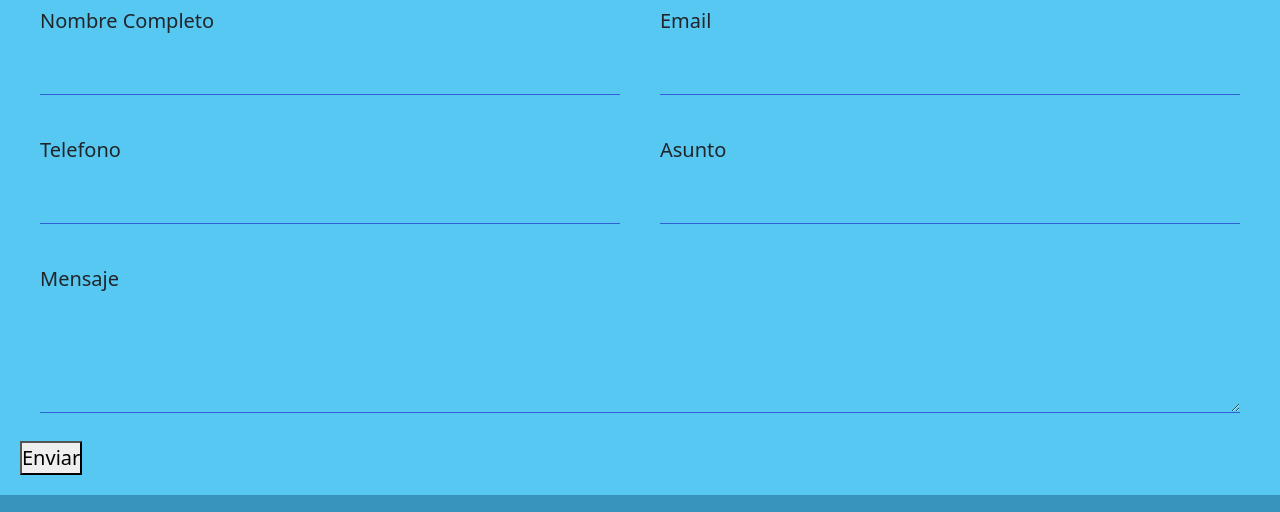
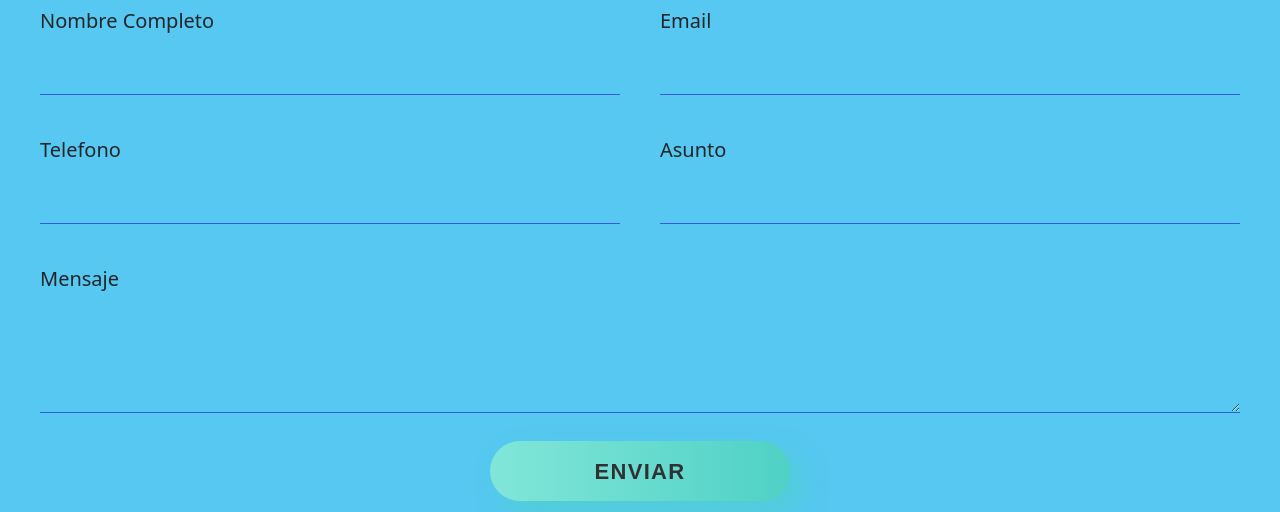
Before and after one commit to dambro182/AsocCapacitarte, a plain HTML site: page page/contacto.html in a window 1280 px wide. Shown: the part 260-772 px from the top of the page. Drawn offline with nearby package versions, Linux system fonts and the light colour scheme.

Commit message:
Version con animacion

```diff
--- a/css/styles.css
+++ b/css/styles.css
@@ -318,7 +318,95 @@ p img {
   padding-bottom: 13px;
 }
 /*Contacto*/
+.wrap {
+  height: 100%;
+  display: flex;
+  justify-content: center;
+}
 
+.button {
+  min-width: 300px;
+  min-height: 60px;
+  font-family: "Nunito", sans-serif;
+  font-size: 22px;
+  text-transform: uppercase;
+  letter-spacing: 1.3px;
+  font-weight: 700;
+  color: #313133;
+  background: #4fd1c5;
+  background: linear-gradient(
+    90deg,
+    rgba(129, 230, 217, 1) 0%,
+    rgba(79, 209, 197, 1) 100%
+  );
+  border: none;
+  border-radius: 1000px;
+  box-shadow: 12px 12px 24px rgba(79, 209, 197, 0.64);
+  transition: all 0.3s ease-in-out 0s;
+  cursor: pointer;
+  outline: none;
+  position: relative;
+  padding: 10px;
+}
+
+button::before {
+  content: "";
+  border-radius: 1000px;
+  min-width: calc(300px + 12px);
+  min-height: calc(60px + 12px);
+  border: 6px solid #00ffcb;
+  box-shadow: 0 0 60px rgba(0, 255, 203, 0.64);
+  position: absolute;
+  top: 50%;
+  left: 50%;
+  transform: translate(-50%, -50%);
+  opacity: 0;
+  transition: all 0.3s ease-in-out 0s;
+}
+
+.button:hover,
+.button:focus {
+  color: #313133;
+  transform: translateY(-6px);
+}
+
+button:hover::before,
+button:focus::before {
+  opacity: 1;
+}
+
+button::after {
+  content: "";
+  width: 30px;
+  height: 30px;
+  border-radius: 100%;
+  border: 6px solid #00ffcb;
+  position: absolute;
+  z-index: -1;
+  top: 50%;
+  left: 50%;
+  transform: translate(-50%, -50%);
+  animation: ring 1.5s infinite;
+}
+
+button:hover::after,
+button:focus::after {
+  animation: none;
+  display: none;
+}
+
+@keyframes ring {
+  0% {
+    width: 30px;
+    height: 30px;
+    opacity: 1;
+  }
+  100% {
+    width: 300px;
+    height: 300px;
+    opacity: 0;
+  }
+}
 .formularios {
   display: flex;
   flex-direction: column;
```
